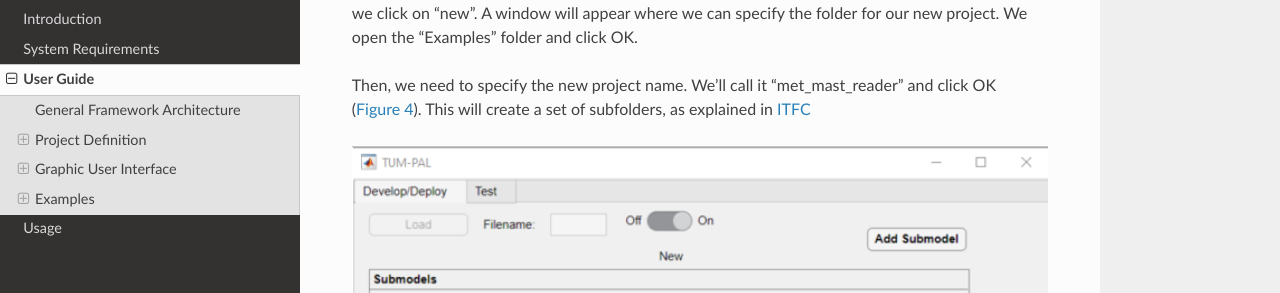
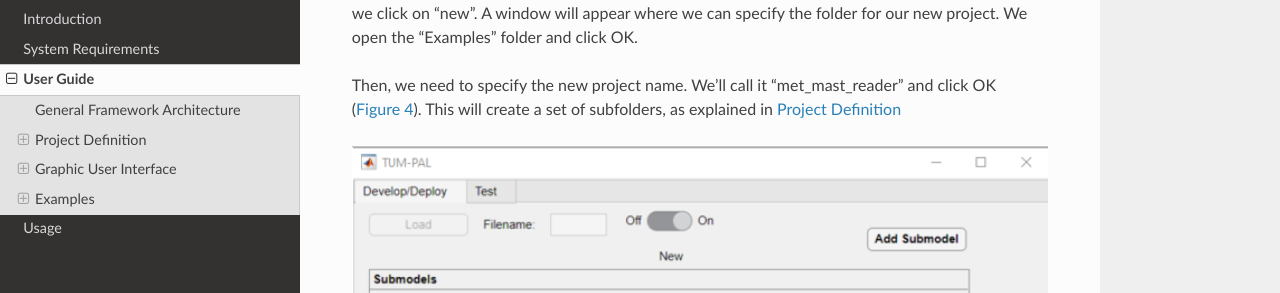
Before and after one commit to TUMLWE/PAL, a Sphinx documentation site: the page built from docs/source/user_guide.rst, in a window 1280 px wide and 900 px high, scrolled down 12128 px. Shown: the part 158-451 px from the top of the window. Built offline with Sphinx 7.4.7 and the Read the Docs theme 2.0.0, drawn with Linux system fonts in a browser that asks for light colours.

Commit message:
docs update

```diff
--- a/docs/source/user_guide.rst
+++ b/docs/source/user_guide.rst
@@ -24,6 +24,7 @@ Empty C Source projects should be generated for each PLC application through Bac
 The framework is equipped with a Graphic User Interface (GUI) that simplifies the development process and which is divided into Develop/Deploy (Section XX) and Test (Section XX).
 
 
+.. _user_guide_project_definition:
 
 Project Definition
 -----------------------
@@ -61,7 +62,7 @@ In this first example, we are going to create a simple framework to read data fr
 
 The first step is to open the framework by double-clicking on the main file "mail.mlapp". This opens the main GUI. There will be two options for us to choose: load an existing file or create a new one. we click on "new". A window will appear where we can specify the folder for our new project. We open the "Examples" folder and click OK.
 
-Then, we need to specify the new project name. We'll call it "met_mast_reader" and click OK (:numref:`mmr_new`). This will create a set of subfolders, as explained in :ref:`user_guide_svi_definition_itfc`
+Then, we need to specify the new project name. We'll call it "met_mast_reader" and click OK (:numref:`mmr_new`). This will create a set of subfolders, as explained in :ref:`Project Definition<user_guide_project_definition>`
 
 .. figure:: images/mmr_new.png
    :width: 1000
```
